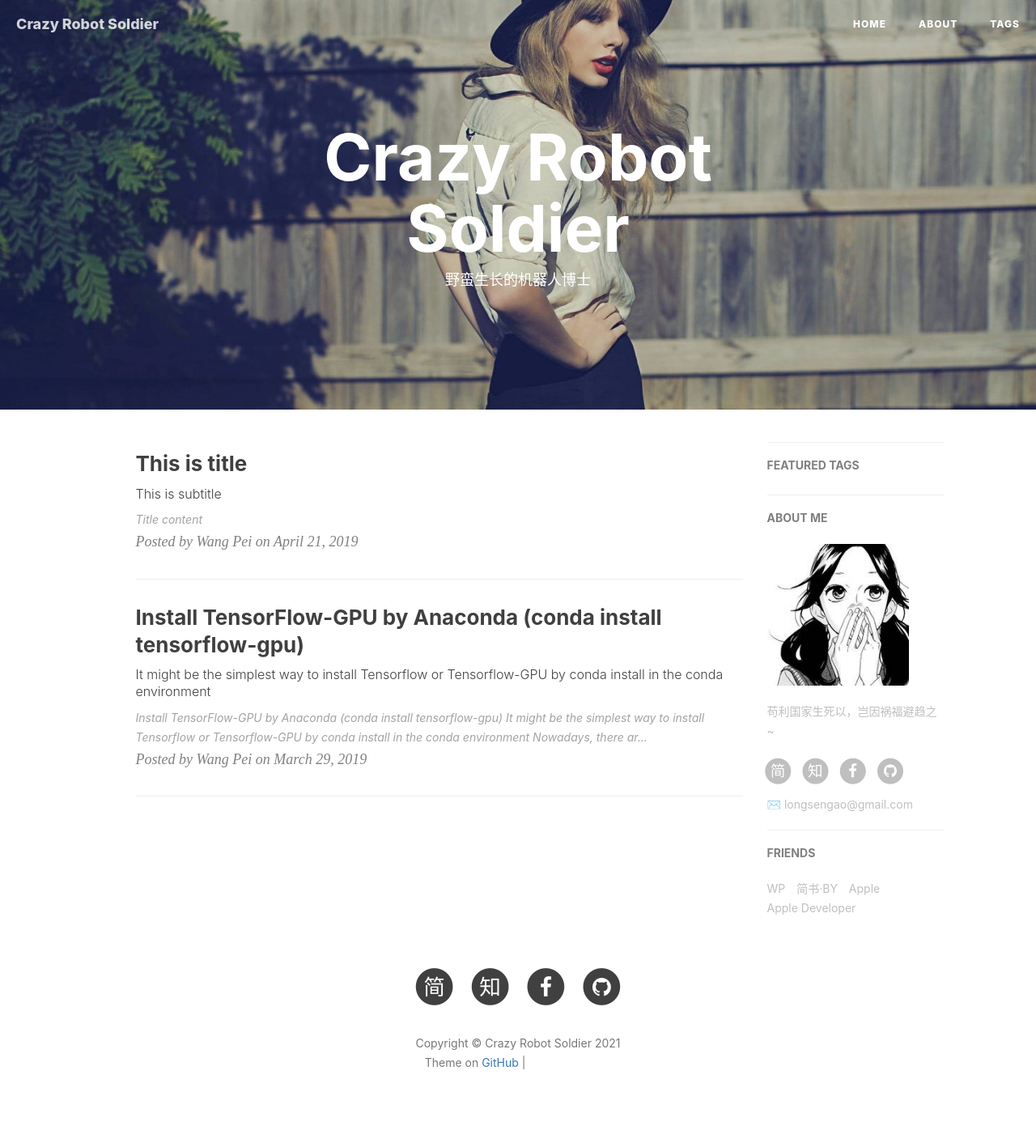
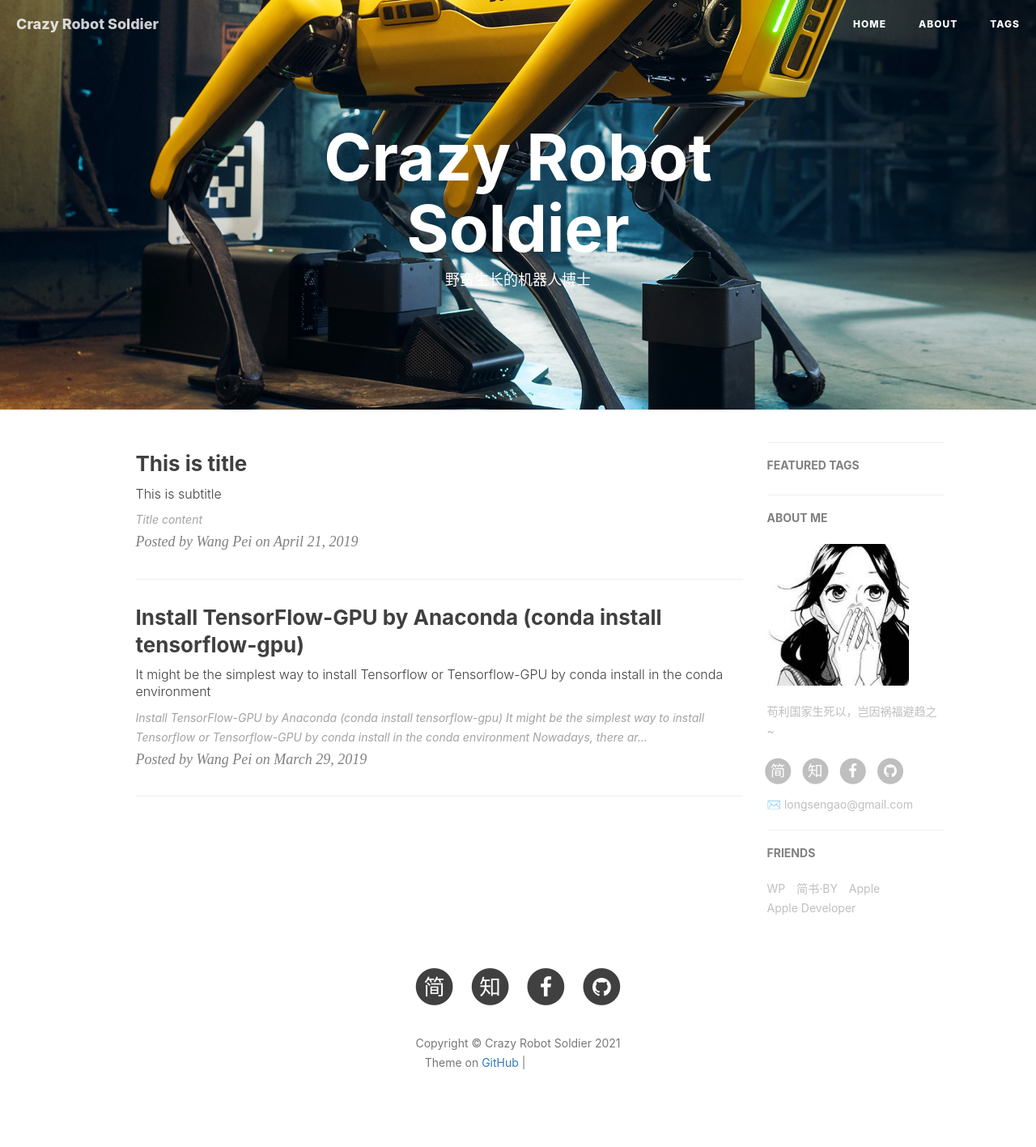
Before and after one commit to gaolongsen/gaolongsen.github.io, a Jekyll site: the page built from index.html, in a window 1280 px wide. Shown: the whole page at 81% size. Built offline with Jekyll 4.4.1, drawn with Linux system fonts in a browser that asks for light colours; nearby versions of some CDN libraries; the list of posts is cut into pages by our own code; comment, search, counter and statistics services are not loaded; grey boxes are pictures that could not be loaded.

Commit message:
Update _config.yml

```diff
--- a/_config.yml
+++ b/_config.yml
@@ -1,7 +1,7 @@
 # Site settings
 title: Crazy Robot Soldier
 SEOTitle: 我的博客 | Longsen Gao
-header-img: img/post-bg-desk.jpg
+header-img: img/bg1_BD.jpg
 email: longsengao@gmail.com
 description: "野蛮生长的机器人博士 Dr.Gao"
 keyword: "我的博客"
```
